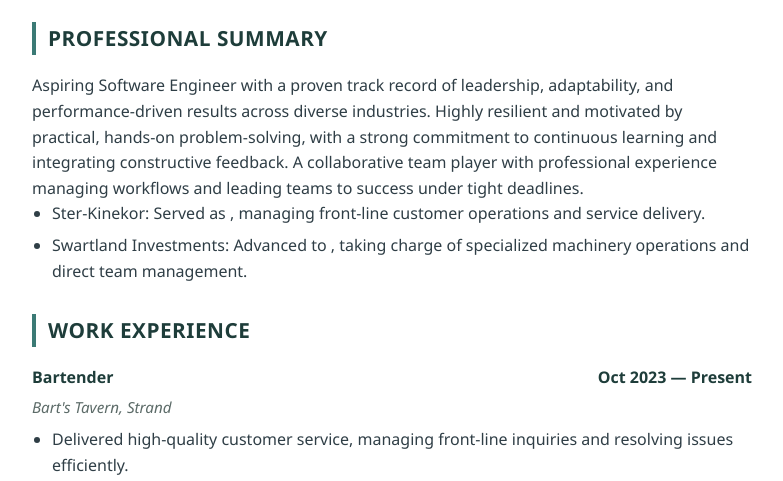
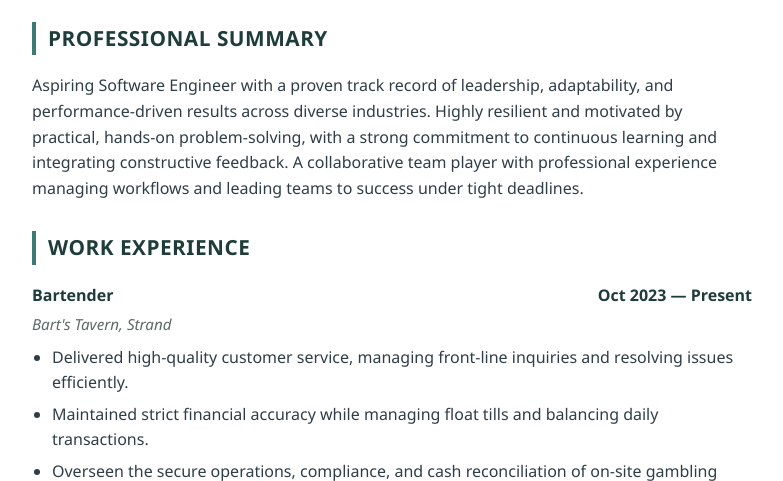
Before and after one commit to stefan9vwyk-pixel/MyCV, a plain HTML site: page index.html in a window 1280 px wide. Shown: the part 299-780 px from the top of the page, without its empty margins (248-1031 px from the left). Drawn offline with Linux system fonts and the light colour scheme.

```diff
--- a/index.html
+++ b/index.html
@@ -191,13 +191,6 @@
                 Highly resilient and motivated by practical, hands-on problem-solving, with a strong commitment to continuous learning and integrating
                 constructive feedback. A collaborative team player with professional experience managing workflows and leading teams to
                 success under tight deadlines.
-
-                <ul>
-                    <li>Ster-Kinekor: Served as , managing front-line customer operations and service delivery.</li>
-                    <li>
-                        Swartland Investments: Advanced to , taking charge of specialized machinery operations and direct team management.
-                    </li>
-                </ul>
             </p>
         </section>
 
```
